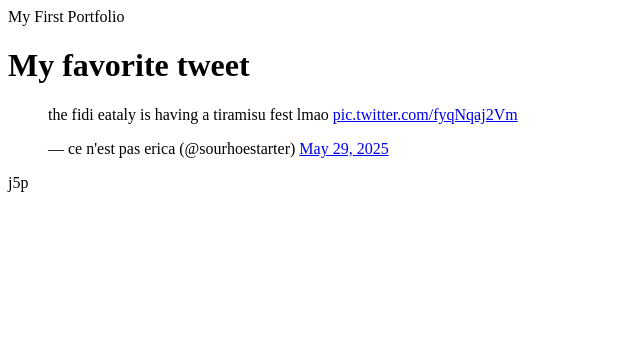
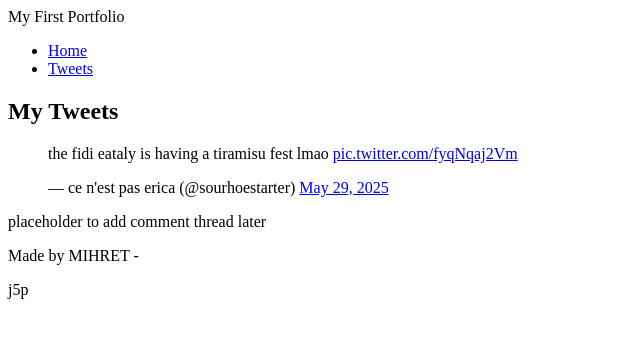
Before and after one commit to mihretkee/My_First_Portfolio, a plain HTML site: page html_basic/tweets.html in a window 1280 px wide. Shown: the whole page, without its empty margins (0-640 px from the left). Drawn offline with Linux system fonts and the light colour scheme.

Commit message:
create a cool website

```diff
--- a/html_basic/tweets.html
+++ b/html_basic/tweets.html
@@ -6,8 +6,17 @@
     <tiltle>My First Portfolio</tiltle>
   </head>
   <body>
-    <h1>My favorite tweet</h1>
-    <blockquote class="twitter-tweet">
+    <header>
+        <ul>
+            <li><a href="index.html">Home</a></li>
+            <li><a href="tweets.html">Tweets</a></li>
+
+        </ul>
+    </header>
+    <main>
+        <article>
+             <h1>My Tweets</h1>
+             <blockquote class="twitter-tweet">
       <p lang="en" dir="ltr">
         the fidi eataly is having a tiramisu fest lmao
         <a href="https://t.co/fyqNqaj2Vm">pic.twitter.com/fyqNqaj2Vm</a>
@@ -23,6 +32,17 @@
       src="https://platform.twitter.com/widgets.js"
       charset="utf-8"
     ></script>
+        </article>
+        <aside>
+            <p>placeholder to add comment thread later</p>
+        </aside>
+    </main>
+<footer>
+    <p>Made by MIHRET - <a href="https://x.com/mem_kee95569/status/1919279737265918384" target="_blank"></a></p>
+</footer>
+
+
+
   </body>
 </html>
 j5p
```
